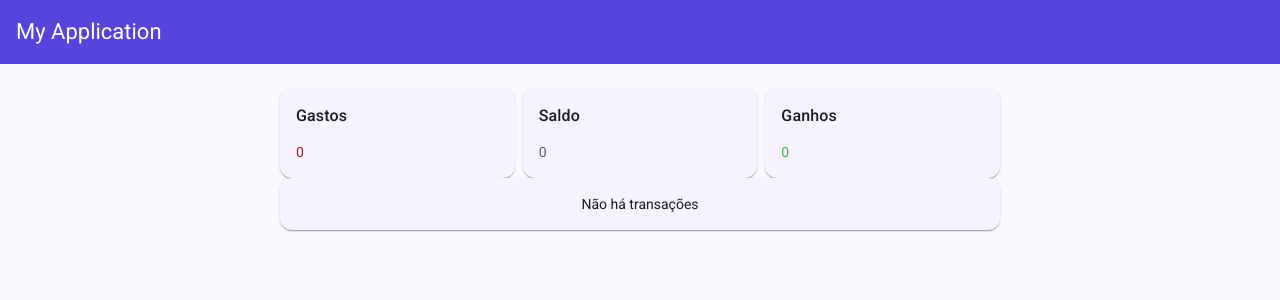
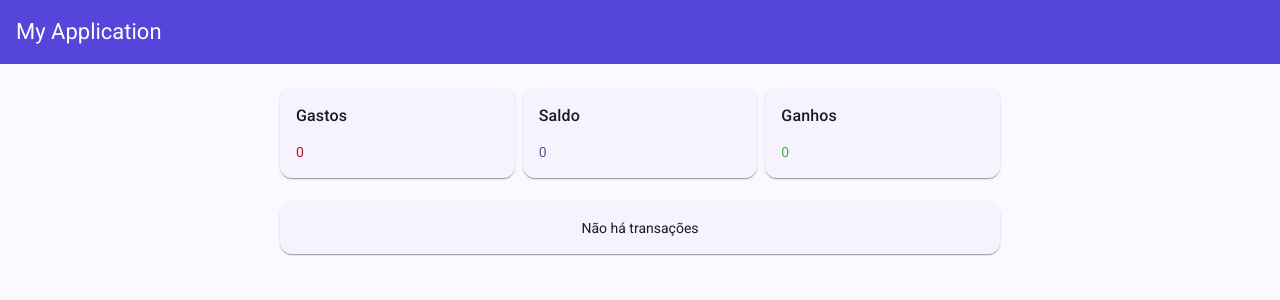
Before and after one commit to eduardobertozi/gerenciador-financeiro, an Angular app: page / in a window 1280 px wide. Shown: the top 300 px of the page. Built offline with nearby package versions, Linux system fonts and the light colour scheme.

Commit message:
feat: adiciona margem para a listagem de transações

```diff
--- a/src/app/features/home/home.html
+++ b/src/app/features/home/home.html
@@ -1,7 +1,9 @@
 <app-balance [transactions]="transactions()"></app-balance>
 
-@for (transaction of transactions(); track transaction) {
-  <app-transaction-item [transaction]="transaction"></app-transaction-item>
-} @empty {
-  <app-no-transactions />
-}
+<div class="transactions">
+  @for (transaction of transactions(); track transaction) {
+    <app-transaction-item [transaction]="transaction"></app-transaction-item>
+  } @empty {
+    <app-no-transactions />
+  }
+</div>
--- a/src/app/features/home/home.scss
+++ b/src/app/features/home/home.scss
@@ -0,0 +1,3 @@
+.transactions {
+  margin: 24px 0;
+}
```
